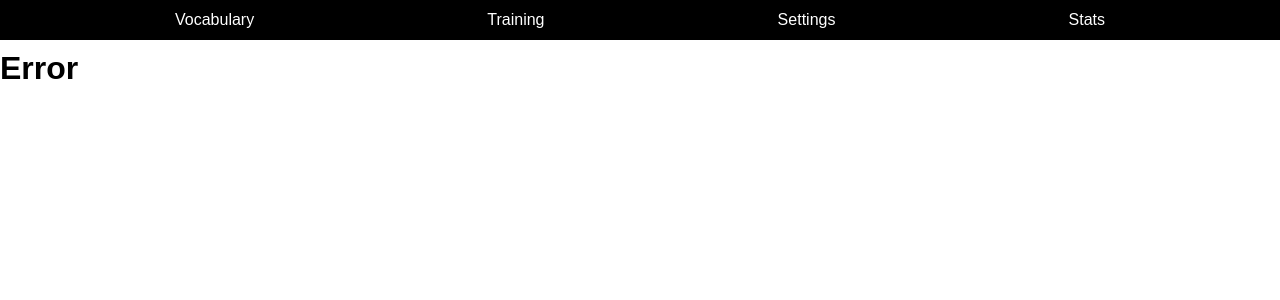
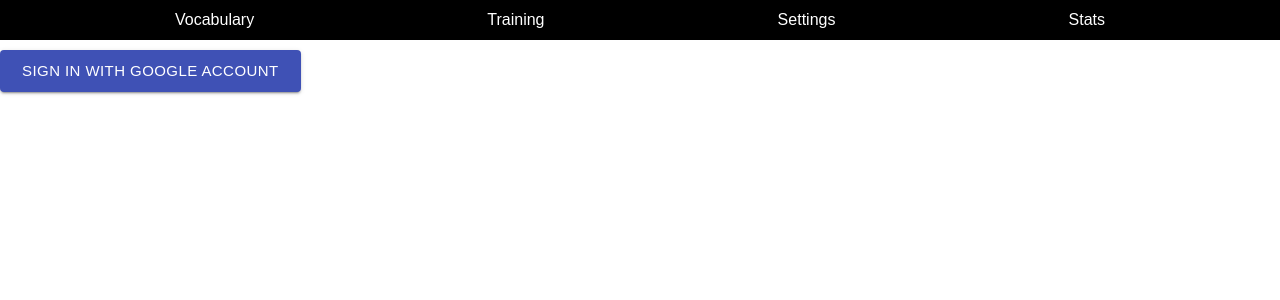
Before and after one commit to alexsanya/vocabulary, a React (Create React App) app: page / in a window 1280 px wide. Shown: the top 300 px of the page. Built offline with nearby package versions, Linux system fonts and the light colour scheme.

Commit message:
firebase

```diff
--- a/package.json
+++ b/package.json
@@ -13,6 +13,7 @@
     "@types/react": "^16.9.50",
     "@types/react-dom": "^16.9.8",
     "@types/react-router-dom": "^5.1.5",
+    "firebase": "^7.22.0",
     "react": "^16.13.1",
     "react-dom": "^16.13.1",
     "react-router-dom": "^5.2.0",
--- a/src/App.tsx
+++ b/src/App.tsx
@@ -5,28 +5,63 @@ import Vocabulary from './pages/Vocabulary';
 import Training from './pages/Training';
 import Settings from './pages/Settings';
 import Stats from './pages/Stats';
+import SignIn from './pages/SignIn';
 import Error from './pages/Error';
-import { UserContext, defaultContext } from './UserContext';
+import { UserContext } from './UserContext';
 import './App.css';
-import { WordItem } from './interfaces';
+import { WordItem, UserCredential, WordsList } from './interfaces';
+import db from './firebase';
 
 function App() {
-  const [words, setWords] = useState(defaultContext.words);
+  const [words, setWords] = useState({});
+  const [userData, setUserData] = useState<UserCredential>(false);
+
+  const onSignIn = (userData: UserCredential) => {
+    setUserData(userData);
+    db.collection('Words').onSnapshot(snapshot => {
+      setWords(snapshot.docs.reduce((result, doc) => {
+        const data = doc.data();
+        console.log(data);
+        return {
+          ...result,
+          [data.spelling]: {
+            id: doc.id,
+            translation: data.translation,
+            progress: data.progress
+          }
+        };
+      },  {}));
+    });
+  };
+
   const context = {
     words,
-    pushWord: (word: string, translation: string) =>
+    onSignIn,
+    userData,
+    pushWord: (word: string, translation: string) => {
       setWords({
         ...words,
         [word]: {
           translation,
           progress: 0
         }
-      }),
-    updateWord: (word: string, data: WordItem) =>
+      });
+      db.collection('Words').add({
+        spelling: word,
+        translation,
+        progress: 0
+      });
+    },
+    updateWord: (word: string, data: WordItem) => {
       setWords({
         ...words,
         [word]: data
-      })
+      });
+      const docId = (words as WordsList)[word].id;
+      db.collection('Words').doc(docId).update({
+        progress: data.progress
+      });
+    }
   }
 
   return (
@@ -36,6 +71,7 @@ function App() {
           <Router>
             <NavMenu />
             <Switch>
+              <Route path='/' exact component={SignIn} />
               <Route path='/vocabulary' exact component={Vocabulary} />
               <Route path='/training' exact component={Training} />
               <Route path='/settings' exact component={Settings} />
--- a/src/FormAddWord.css
+++ b/src/FormAddWord.css
@@ -44,3 +44,8 @@
     height: 30px;
     transition: height 300ms;
 }
+
+.inputs-exit-active .inputs-appear-exit {
+    height: 0;
+    transition: height 300ms;
+}
--- a/src/FormAddWord.tsx
+++ b/src/FormAddWord.tsx
@@ -12,7 +12,7 @@ interface FormAddWordProps {
 export default function FormAddWord(props: FormAddWordProps) {
 
     const [word, setWord] = useState('');
-    const [translation, setTrnslation] = useState('');
+    const [translation, setTranslation] = useState('');
     const [inputsShown, setInputsShown] = useState(false);
     const { pushWord } = props;
 
@@ -21,7 +21,7 @@ export default function FormAddWord(props: FormAddWordProps) {
     }
 
     const handleTranslationChange = (e: ChangeEvent<HTMLInputElement>) => {
-        setTrnslation(e.target.value);
+        setTranslation(e.target.value);
     }
 
     const handleAddBtnClick = () => {
@@ -31,6 +31,8 @@ export default function FormAddWord(props: FormAddWordProps) {
     const handleSubmit = (e: FormEvent) => {
         e.preventDefault();
         pushWord(word, translation);
+        setWord('');
+        setTranslation('');
         setInputsShown(false);
     }
 
--- a/src/UserContext.tsx
+++ b/src/UserContext.tsx
@@ -12,7 +12,8 @@ export const defaultContext: UserContextData = {
     },
     updateWord: (word: string, data: WordItem) => {
         words[word] = data;
-    }
-
+    },
+    userData: false,
+    onSignIn: () => {}
 }
 export const UserContext = React.createContext(defaultContext);
--- /dev/null
+++ b/src/firebase.tsx
@@ -0,0 +1,10 @@
+import firebase from 'firebase';
+import { firebaseConfig } from './secureConfig.secure';
+
+const firebaseApp = firebase.initializeApp(firebaseConfig);
+const db = firebaseApp.firestore();
+const auth = firebase.auth();
+const provider = new firebase.auth.GoogleAuthProvider();
+
+export {auth, provider};
+export default db;
--- a/src/interfaces.ts
+++ b/src/interfaces.ts
@@ -1,10 +1,13 @@
 export interface WordItem {
+    id?: string;
     translation: string;
     progress: number;
 }
 
+export type UserCredential = firebase.auth.UserCredential | boolean;
 export type NewWordSubmitFunction = (word: string, translation: string) => void;
 export type WordUpdateFunction = (word: string, data: WordItem) => void;
+export type OnSignInFunction = (userData: UserCredential) => void;
 
 export interface WordsList {
     [key: string]: WordItem;
@@ -12,6 +15,8 @@ export interface WordsList {
 
 export interface UserContextData {
     words: WordsList;
+    userData: UserCredential,
     pushWord: NewWordSubmitFunction;
     updateWord: WordUpdateFunction;
+    onSignIn: OnSignInFunction;
 }
--- /dev/null
+++ b/src/pages/SignIn.tsx
@@ -0,0 +1,33 @@
+import React from 'react'
+import { auth, provider } from '../firebase';
+import { Button } from '@material-ui/core';
+import { UserContextData, OnSignInFunction } from '../interfaces';
+import { UserContext } from '../UserContext';
+import { Redirect } from 'react-router-dom';
+
+export default function SignIn() {
+    return (
+        <UserContext.Consumer>
+            {(value: UserContextData) => (
+                <SignInWithContext context={value} />
+            )}
+        </UserContext.Consumer>
+    )
+}
+
+function SignInWithContext({ context }: {context: UserContextData}) {
+
+    const handleSignIn = async (onSignIn: OnSignInFunction) => {
+        const userData = await auth.signInWithPopup(provider);
+        console.log(userData);
+        onSignIn(userData);
+    }
+
+    return !context.userData ? (
+        <div className="signInWrapper">
+            <Button variant="contained" size="large" color="primary" className="signInButton" onClick={() => handleSignIn(context.onSignIn)}>
+                Sign in with Google account
+            </Button>
+        </div>
+    ) : (<Redirect to='/vocabulary' />);
+}
--- a/src/pages/Vocabulary.tsx
+++ b/src/pages/Vocabulary.tsx
@@ -3,23 +3,30 @@ import './Vocabulary.css';
 import FormAddWord from '../FormAddWord';
 import { UserContextData } from '../interfaces';
 import { UserContext } from '../UserContext';
+import { Redirect } from 'react-router-dom';
 
 export default function Vocabulary() {
     return (
         <UserContext.Consumer>
-            { (value: UserContextData) => (
+            { (value: UserContextData) => value.userData ? (
+                <VocabularyWithContext context={value}/>
+            ) : (<Redirect to='signIn' />)}
+        </UserContext.Consumer>
+    )
+}
+
+function VocabularyWithContext({ context }: { context: UserContextData}) {
+    return (
         <>
-                    <FormAddWord pushWord={value.pushWord} />
+            <FormAddWord pushWord={context.pushWord} />
             <ul className="vocabulary__list">
-                        {Object.keys(value.words).map(key => (
+                {Object.keys(context.words).map(key => (
                     <li className="list__item" key={key}>
                         <span className="item__word">{key}</span>
-                                <span className="item__progress">{value.words[key].progress}%</span>
+                        <span className="item__progress">{context.words[key].progress}%</span>
                     </li>
                 ))}
             </ul>
         </>
-            )}
-        </UserContext.Consumer>
-    )
+    );
 }
```
Also changed, not shown: firebase.json (added), 1 other file (tests, documents, lock files or other folders). Lines whose indentation alone changed are shown as unchanged.
